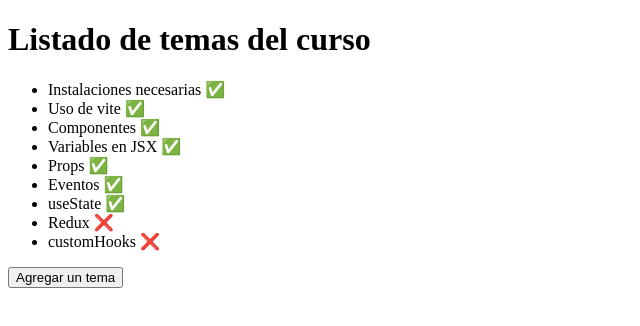
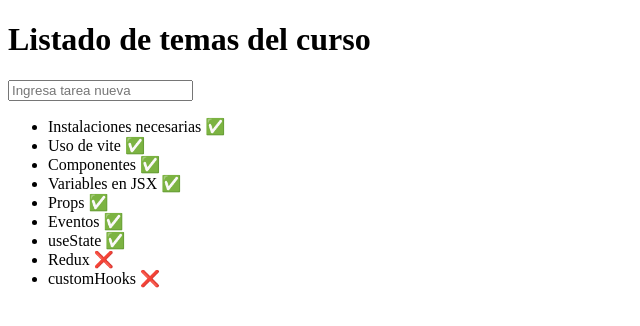
Before and after one commit to aleramirezsj/primer-proyecto-react, a React (Vite) app: page / in a window 1280 px wide. Shown: the top 326 px of the page, without its empty margins (0-640 px from the left). Built offline with nearby package versions, Linux system fonts and the light colour scheme.

Commit message:
formulario onSubmit

```diff
--- a/src/ListadoApp.jsx
+++ b/src/ListadoApp.jsx
@@ -1,4 +1,5 @@
 import { useState } from "react"
+import { AgregarTarea } from "./components/agregarTarea"
 
 const Item = ({nombre, visto})=>{
     return(
@@ -24,10 +25,10 @@ export const ListadoApp = () => {
   return (
     <>
         <h1>Listado de temas del curso</h1>
+        <AgregarTarea></AgregarTarea>
         <ul>
             {arreglo.map(item=><Item key={item.nombre} nombre={item.nombre} visto={item.visto}></Item>)}
         </ul>
-        <button onClick={handleClick}>Agregar un tema</button>
     </>
   )
 }
--- /dev/null
+++ b/src/components/AgregarTarea.jsx
@@ -0,0 +1,22 @@
+import { useState } from "react"
+
+export const AgregarTarea = () => {
+    const [inputValue, setInputValue] = useState('')
+    const onInputChange= (event)=>{
+        setInputValue(event.target.value)
+    }
+    const handleOnSubmit=(event)=>{
+        event.preventDefault()
+        console.log(inputValue)
+    }
+    return (
+        <form onSubmit={handleOnSubmit}>
+            <input
+                type="text"
+                placeholder="Ingresa tarea nueva"
+                value={inputValue}
+                onChange={onInputChange}
+            />
+        </form>
+    )
+}
```
